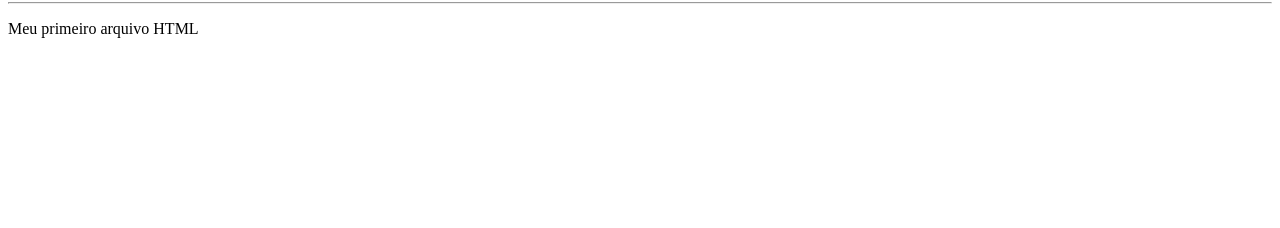
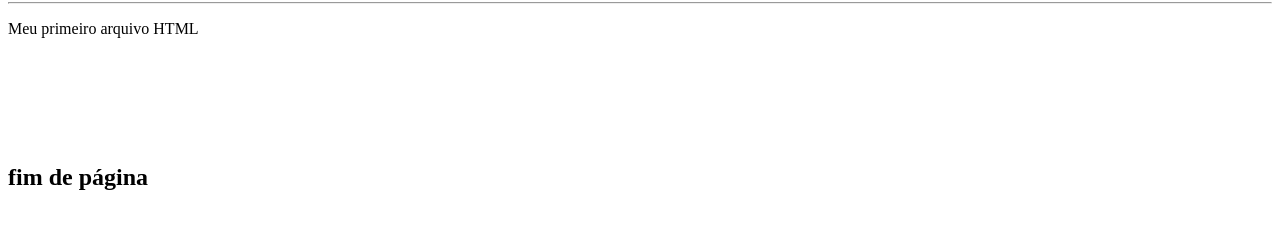
Before and after one commit to AstaDS/ola-mundo, a plain HTML site: page index.html in a window 1280 px wide. Shown: the part 64-292 px from the top of the page. Drawn offline with Linux system fonts and the light colour scheme.

Commit message:
Update index.html
adicionei mais uma linha <h2>

```diff
--- a/index.html
+++ b/index.html
@@ -4,6 +4,7 @@
 		<hr>
 		<p> Meu primeiro arquivo HTML </p>
 		<br><br><br><br><br>
+		<h2> fim de página </h2>
 	</body>
 
 </html>
```
